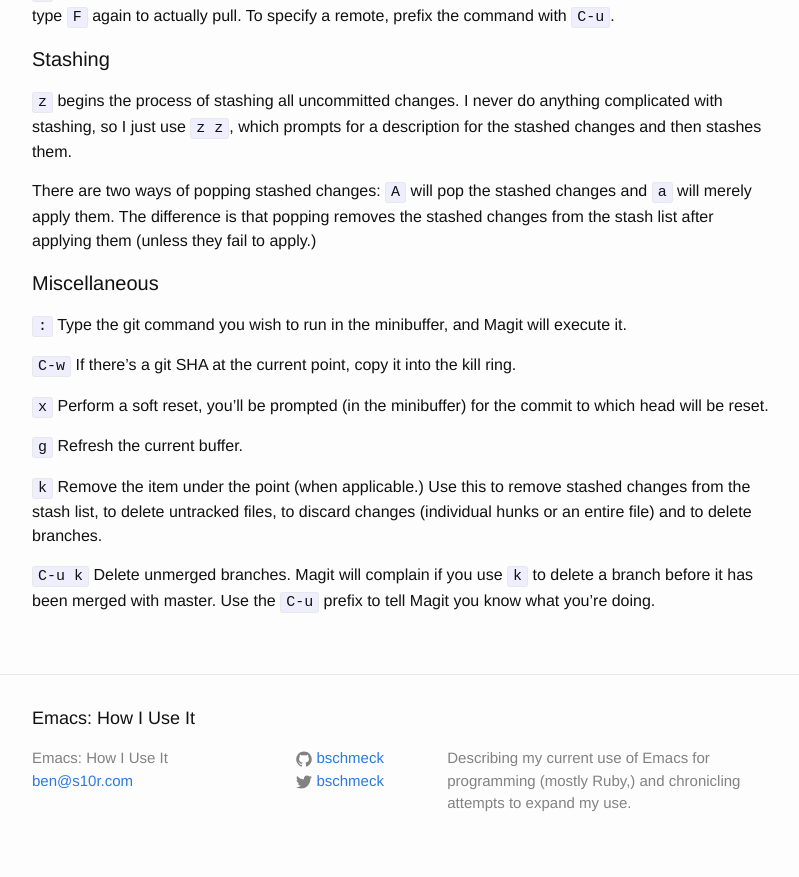
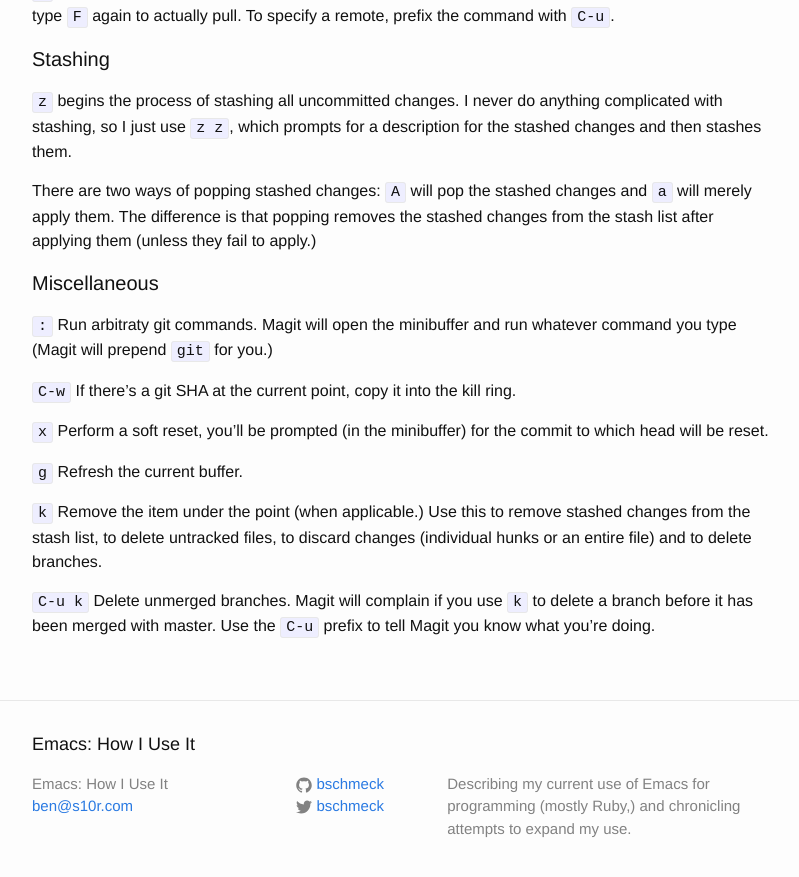
Before and after one commit to bschmeck/emacs_blog, a Jekyll site: the page built from pages/magit/index.md, in a window 1280 px wide and 900 px high, scrolled down 2247 px. Shown: the top 877 px of the window, without its empty margins (238-1037 px from the left). Built offline with Jekyll 4.4.1, drawn with Linux system fonts in a browser that asks for light colours.

Commit message:
Clarify how : works in Magit.

```diff
--- a/pages/magit/index.md
+++ b/pages/magit/index.md
@@ -83,7 +83,7 @@ There are two ways of popping stashed changes: `A` will pop the stashed changes
 
 #### Miscellaneous
 
-`:` Type the git command you wish to run in the minibuffer, and Magit will execute it.
+`:` Run arbitraty git commands.  Magit will open the minibuffer and run whatever command you type (Magit will prepend `git` for you.)
 
 `C-w` If there's a git SHA at the current point, copy it into the kill ring.
 
```
